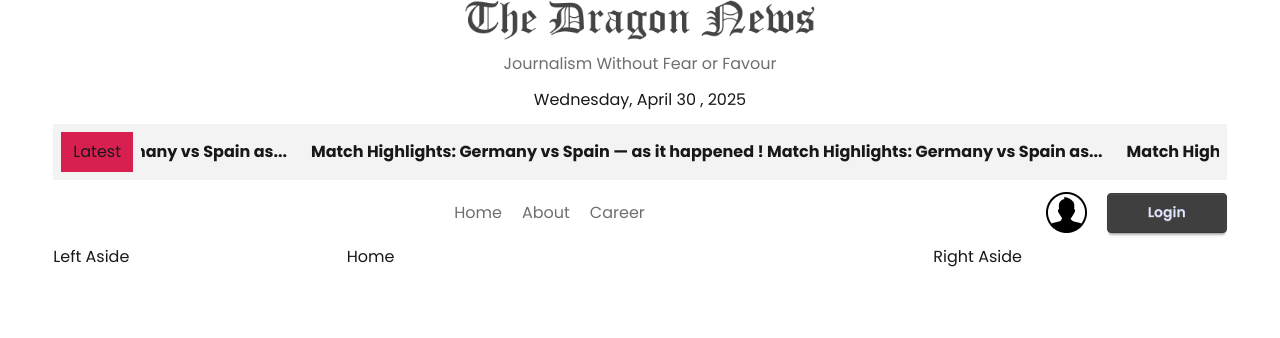
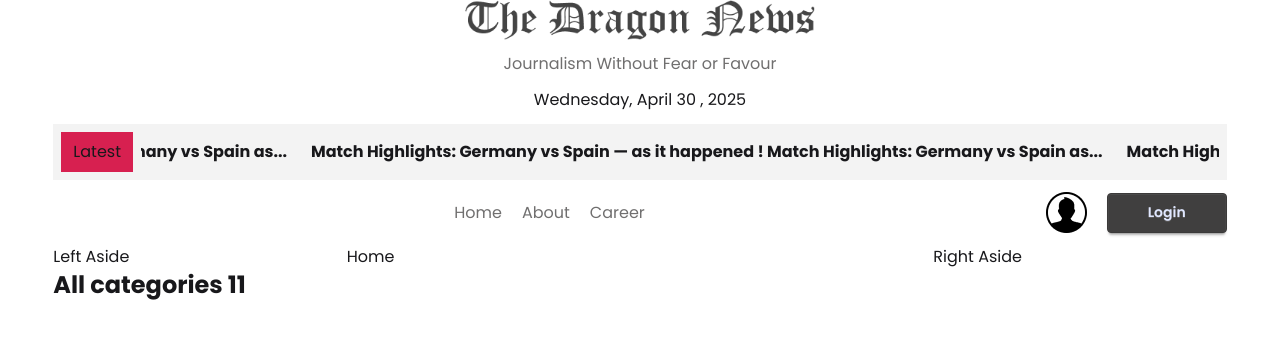
Before and after one commit to AnikaTabassum786/frontend-project-25, a React (Vite) app: page / in a window 1280 px wide. Shown: the top 338 px of the page. Built offline with nearby package versions, Linux system fonts and the light colour scheme.

Commit message:
category fetch data

```diff
--- /dev/null
+++ b/src/components/Categories.jsx
@@ -0,0 +1,19 @@
+import React, { use } from 'react';
+
+const categoryPromise = fetch('/categories.json')
+                        .then((res)=>res.json())
+
+const Categories = () => {
+
+    // console.log(categoryPromise)
+    const categories = use(categoryPromise)
+    console.log(categories)
+
+    return (
+        <div>
+            <p className='font-bold text-2xl'>All categories {categories.length}</p>
+        </div>
+    );
+};
+
+export default Categories;
--- a/src/components/homelayout/LeftAside.jsx
+++ b/src/components/homelayout/LeftAside.jsx
@@ -1,9 +1,13 @@
-import React from 'react';
+import React, { Suspense } from 'react';
+import Categories from '../Categories';
 
 const LeftAside = () => {
     return (
         <div>
             Left Aside
+           <Suspense fallback={<span className="loading loading-spinner loading-xl"></span>}>
+            <Categories></Categories>
+           </Suspense>
         </div>
     );
 };
```
